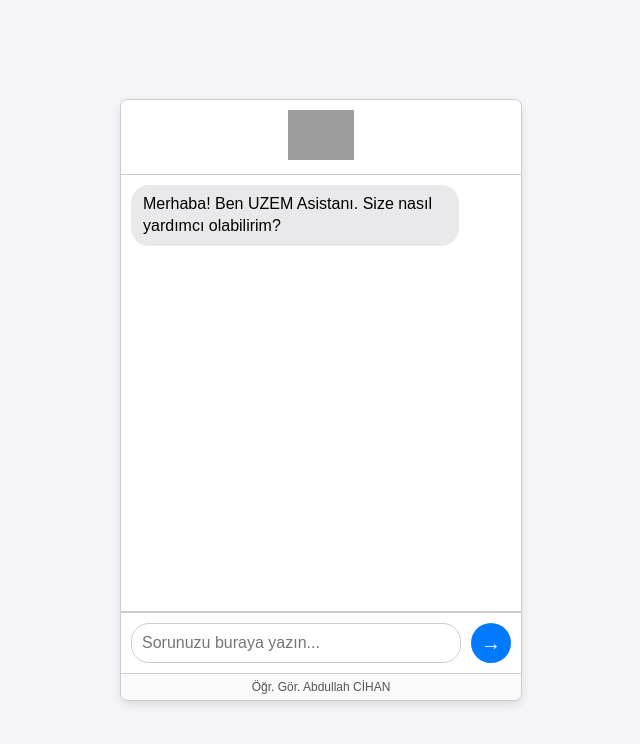
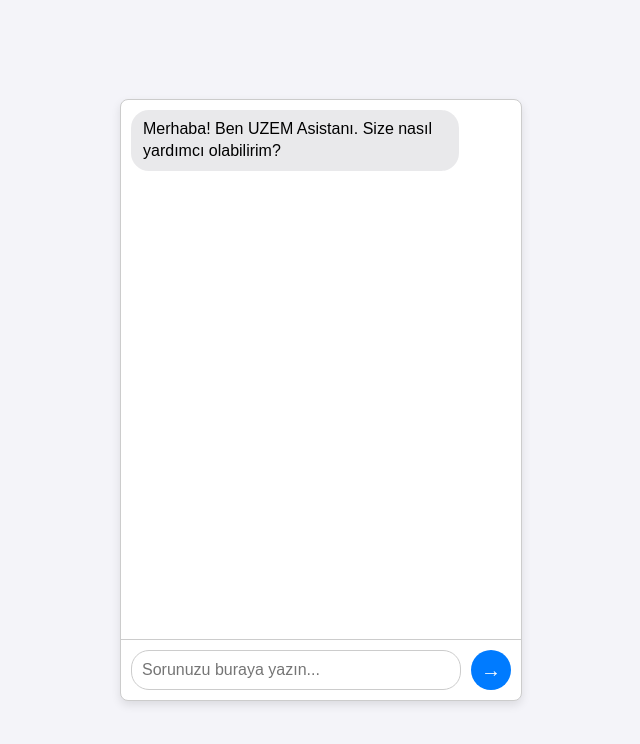
Before and after one commit to abdullah-cihan/uzem, a plain HTML site: page index.html in a window 1280 px wide. Shown: the whole page, without its empty margins (319-959 px from the left). Drawn offline with Linux system fonts and the light colour scheme; grey boxes are pictures that could not be loaded.

Commit message:
Update index.html

```diff
--- a/index.html
+++ b/index.html
@@ -5,6 +5,7 @@
     <meta name="viewport" content="width=device-width, initial-scale=1.0">
     <title>UZEM AI Asistanı</title>
     <style>
+        /* --- Aşama 3: CSS (Görsel Stil) --- */
         body {
             font-family: Arial, sans-serif;
             background-color: #f4f4f9;
@@ -23,21 +24,11 @@
             display: flex;
             flex-direction: column;
             box-shadow: 0 4px 10px rgba(0,0,0,0.1);
-            overflow: hidden;
-        }
-        #logo {
-            text-align: center;
-            padding: 10px;
-            border-bottom: 1px solid #ccc;
-            background-color: #fff;
-        }
-        #logo img {
-            max-height: 50px;
         }
         #chat-log {
             flex-grow: 1;
             padding: 10px;
-            overflow-y: auto;
+            overflow-y: auto; /* Mesajlar artınca kaydırma çubuğu çıkar */
             border-bottom: 1px solid #ccc;
         }
         .message {
@@ -50,18 +41,17 @@
         .user-message {
             background-color: #007bff;
             color: white;
-            align-self: flex-end;
+            align-self: flex-end; /* Kullanıcı mesajları sağa yaslı */
             margin-left: auto;
         }
         .bot-message {
             background-color: #e9e9eb;
             color: black;
-            align-self: flex-start;
+            align-self: flex-start; /* Asistan mesajları sola yaslı */
         }
         #input-container {
             display: flex;
             padding: 10px;
-            border-top: 1px solid #ccc;
         }
         #user-input {
             flex-grow: 1;
@@ -84,22 +74,11 @@
         #send-button:hover {
             background-color: #0056b3;
         }
-        #footer {
-            text-align: center;
-            padding: 6px;
-            font-size: 12px;
-            color: #555;
-            border-top: 1px solid #ccc;
-            background-color: #fafafa;
-        }
     </style>
 </head>
 <body>
 
     <div id="chat-container">
-        <div id="logo">
-            <img src="https://upload.wikimedia.org/wikipedia/tr/e/e3/Afyonkarahisar_Sa%C4%9Fl%C4%B1k_Bilimleri_%C3%9Cniversitesi_logo.png" alt="Üniversite Logosu">
-        </div>
         <div id="chat-log">
             <div class="message bot-message">Merhaba! Ben UZEM Asistanı. Size nasıl yardımcı olabilirim?</div>
         </div>
@@ -107,16 +86,15 @@
             <input type="text" id="user-input" placeholder="Sorunuzu buraya yazın...">
             <button id="send-button">→</button>
         </div>
-        <div id="footer">
-            Öğr. Gör. Abdullah CİHAN
-        </div>
     </div>
 
     <script>
+        // --- Aşama 3: JavaScript (Arayüzün Beyni) ---
         const chatLog = document.getElementById('chat-log');
         const userInput = document.getElementById('user-input');
         const sendButton = document.getElementById('send-button');
 
+        // Butona tıklandığında veya Enter'a basıldığında mesaj gönder
         sendButton.addEventListener('click', sendMessage);
         userInput.addEventListener('keypress', function(e) {
             if (e.key === 'Enter') {
@@ -126,18 +104,24 @@
 
         async function sendMessage() {
             const userText = userInput.value.trim();
-            if (userText === "") return;
+            if (userText === "") return; // Boş mesaj göndermeyi engelle
 
+            // 1. Kullanıcının mesajını ekranda göster
             appendMessage(userText, 'user-message');
-            userInput.value = "";
+            userInput.value = ""; // Yazı kutusunu temizle
+
+            // Kopyalayıp kendi kodunuzdakiyle değiştirebileceğiniz doğru blok
+
+// LÜTFEN MEVCUT KODUNUZDAKİ BU BÖLÜMÜ AŞAĞIDAKİ BLOK İLE DEĞİŞTİRİN
 
 try {
+    // Arka Uca (Backend) isteği gönder
     const response = await fetch('https://abdullahcihan.pythonanywhere.com/soru-sor', {
         method: 'POST',
         headers: {
             'Content-Type': 'application/json'
         },
-                    body: JSON.stringify({ soru: userText })
+        body: JSON.stringify({ soru: userText }) // Soruyu JSON formatında gönder
     });
 
     if (!response.ok) {
@@ -145,8 +129,9 @@
     }
 
     const data = await response.json();
-                const botText = data.cevap;
+    const botText = data.cevap; // Backend'den gelen cevabı al
 
+    // Bot'un cevabını ekranda göster
     appendMessage(botText, 'bot-message');
 
 } catch (error) {
@@ -160,7 +145,7 @@
             messageElement.classList.add('message', className);
             messageElement.textContent = text;
             chatLog.appendChild(messageElement);
-            chatLog.scrollTop = chatLog.scrollHeight;
+            chatLog.scrollTop = chatLog.scrollHeight; // Sohbeti en alta kaydır
         }
     </script>
 
```
Lines whose indentation alone changed are shown as unchanged.
